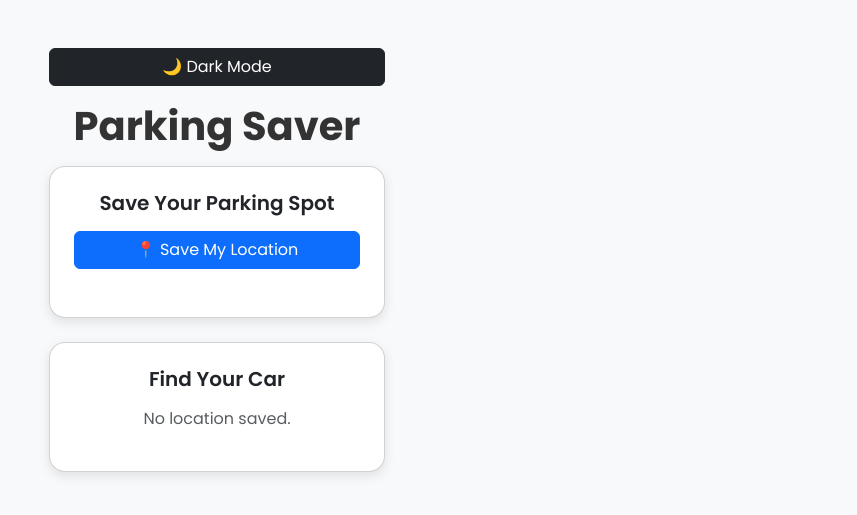
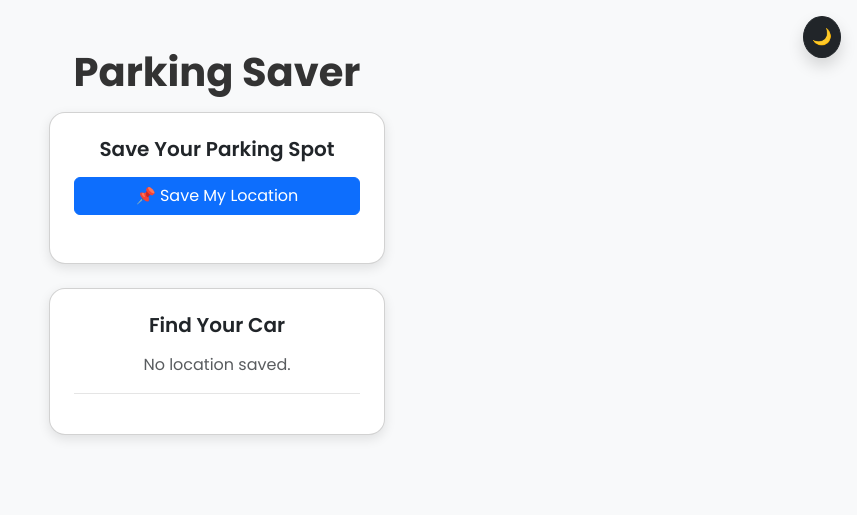
Before and after one commit to basi90/parking-saver, a Django app: page / in a window 1280 px wide. Shown: the top 515 px of the page, without its empty margins (423-1280 px from the left). Run offline with Django 5.2, Linux system fonts and the light colour scheme.

Commit message:
improve style

```diff
--- a/core/templates/core/base.html
+++ b/core/templates/core/base.html
@@ -54,8 +54,20 @@
         .hidden {
             display: none;
         }
+        #locations li {
+            border-bottom: 1px solid rgba(0,0,0,0.1);
+            padding-bottom: 1rem;
+        }
+        body.dark #locations li {
+            border-bottom: 1px solid rgba(255,255,255,0.1);
+        }
 
-        /* 🔥 Dark Mode Styles */
+        #darkModeToggle {
+            z-index: 1000;
+        }
+        .text-start {
+            text-align: left !important;
+        }
         body.dark {
             background-color: #1e1e1e;
             color: white;
@@ -68,8 +80,8 @@
 </head>
 <body>
     <div class="container">
-        <!-- 🌙 Dark Mode Toggle Button -->
-        <button id="darkModeToggle" class="btn btn-dark w-100 mt-3">🌙 Dark Mode</button>
+        <!-- Update this in base.html -->
+        <button id="darkModeToggle" class="btn btn-light position-absolute top-0 end-0 m-3 rounded-circle p-2 shadow">🌙</button>
 
         {% block content %}{% endblock %}
     </div>
@@ -79,11 +91,11 @@
 
       function updateButtonText() {
           if (document.body.classList.contains("dark")) {
-              toggle.innerHTML = "☀️ Light Mode";
+              toggle.innerHTML = "☀️";
               toggle.classList.remove("btn-dark");
               toggle.classList.add("btn-light");
           } else {
-              toggle.innerHTML = "🌙 Dark Mode";
+              toggle.innerHTML = "🌙";
               toggle.classList.remove("btn-light");
               toggle.classList.add("btn-dark");
           }
--- a/core/templates/core/home.html
+++ b/core/templates/core/home.html
@@ -8,7 +8,7 @@
 <!-- Save Parking Spot -->
 <div class="card p-4">
     <h2 class="h5 fw-semibold mb-3">Save Your Parking Spot</h2>
-    <button class="btn btn-primary w-100" onclick="saveLocation()">📍 Save My Location</button>
+    <button class="btn btn-primary w-100" onclick="saveLocation()">📌 Save My Location</button>
     <p id="status" class="text-success mt-2"></p>
 </div>
 
@@ -16,7 +16,7 @@
 <div class="card p-4">
     <h2 class="h5 fw-semibold mb-3">Find Your Car</h2>
     <ul id="locations" class="list-unstyled"></ul>
-    <a id="mapLink" href="#" target="_blank" class="btn btn-secondary w-100 hidden mt-3">📍 Show Last Location</a>
+    <a id="mapLink" href="#" target="_blank" class="btn btn-secondary w-100 hidden mt-3">📍  Show Location</a>
 </div>
 
 <script>
@@ -25,10 +25,21 @@
         navigator.geolocation.getCurrentPosition(function(position) {
             let parkingHistory = JSON.parse(localStorage.getItem("parking_history")) || [];
 
+            const now = new Date();
+            const dateFormatted = now.toLocaleDateString('en-US', {
+                day: 'numeric',
+                month: 'long'
+            });
+            const timeFormatted = now.toLocaleTimeString('en-US', {
+                hour: '2-digit',
+                minute: '2-digit'
+            });
+
             let newLocation = {
                 lat: position.coords.latitude,
                 lon: position.coords.longitude,
-                timestamp: new Date().toLocaleString()
+                date: dateFormatted,
+                time: timeFormatted
             };
 
             parkingHistory.push(newLocation);
@@ -46,7 +57,6 @@
     }
   }
 
-
   function showLocations() {
     let parkingHistory = JSON.parse(localStorage.getItem("parking_history")) || [];
     let list = document.getElementById("locations");
@@ -60,15 +70,16 @@
 
     parkingHistory.forEach((location, index) => {
         let listItem = document.createElement("li");
-            listItem.classList.add("mb-2");
-            listItem.innerText = `${location.timestamp}: Lat ${location.lat}, Lon ${location.lon}`;
+        listItem.classList.add("mb-3", "text-start");
+        listItem.innerHTML = `
+            <div>Date: ${location.date}</div>
+            <div>Time: ${location.time}</div>
+        `;
 
         let mapLink = document.createElement("a");
         mapLink.href = `https://www.google.com/maps?q=${location.lat},${location.lon}`;
         mapLink.target = "_blank";
-            // mapLink.innerText = " [Show on Map]";
-            mapLink.classList.add("text-primary", "ms-2");
-
+        mapLink.classList.add("text-primary", "d-block", "mt-1");
         listItem.appendChild(mapLink);
         list.appendChild(listItem);
     });
```
Lines whose indentation alone changed are shown as unchanged.
